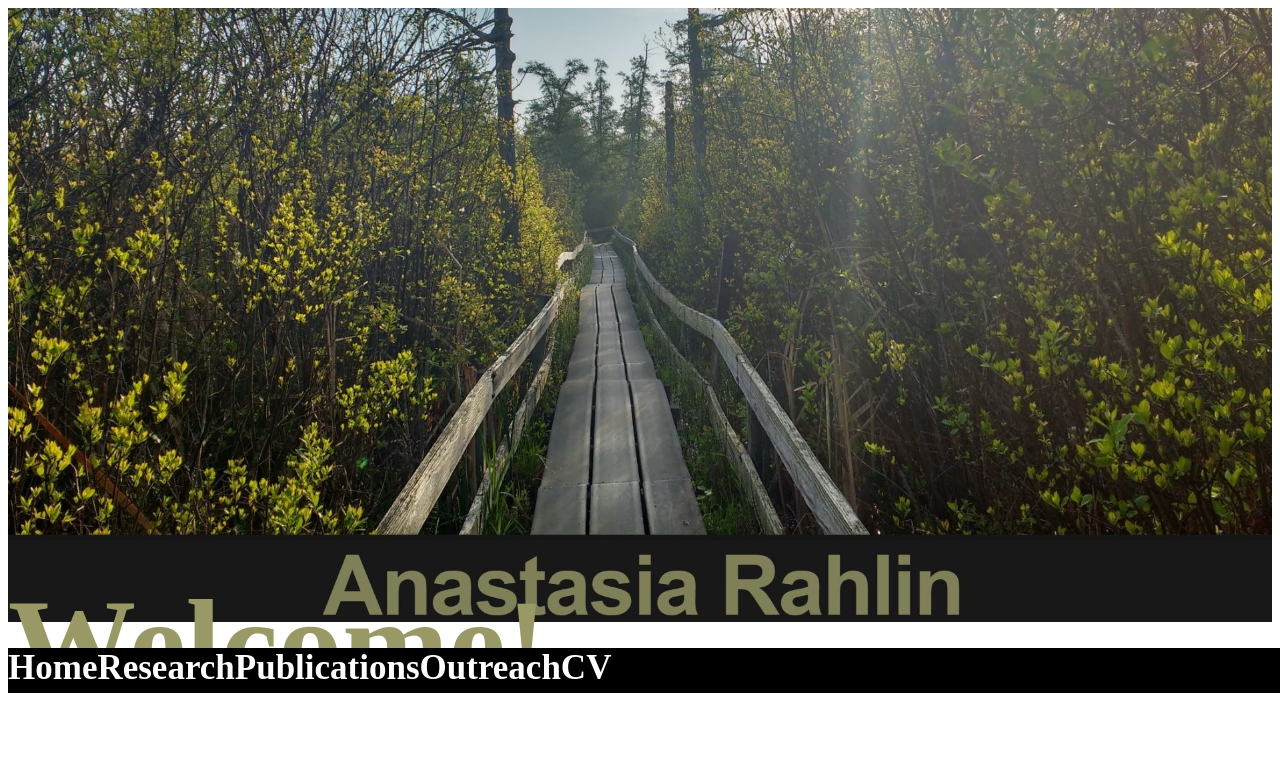
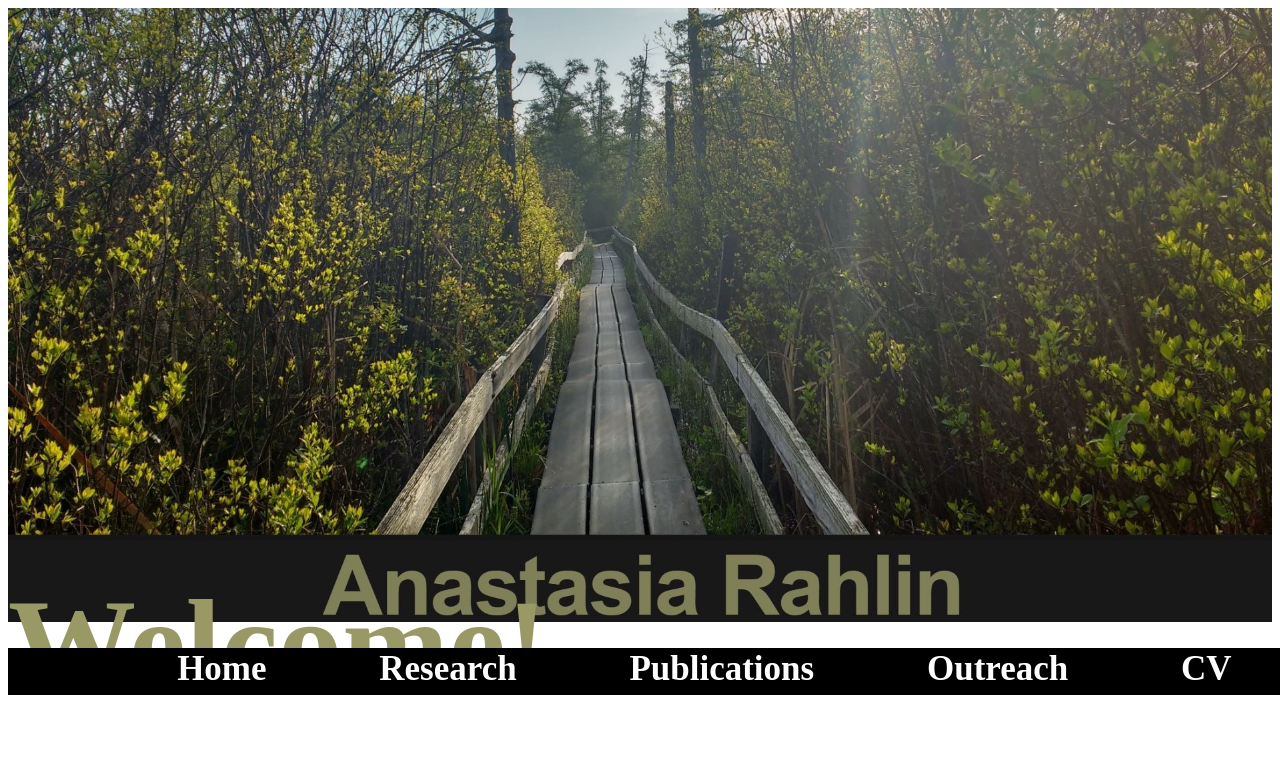
Before and after one commit to anarahlin/anarahlin.github.io, a Jekyll site: the page built from index.html, in a window 1280 px wide. Shown: the top 775 px of the page. Built offline with Jekyll 4.4.1, drawn with Linux system fonts in a browser that asks for light colours; nearby versions of some CDN libraries; the list of posts is cut into pages by our own code; comment, search, counter and statistics services are not loaded; grey boxes are pictures that could not be loaded.

Commit message:
Update nav.html

```diff
--- a/_includes/nav.html
+++ b/_includes/nav.html
@@ -102,6 +102,11 @@ h8{
   overflow: hidden;
   background-color: #000000;
   z-index: 9;
+  text-align: justify;
+  /*list-style: none; /*new addition
+  padding: 0; /*new addition*/
+  display: flex; /*new addition*/
+  justify-content: space-around; /*new addition*/
 
 }
 
@@ -117,10 +122,6 @@ h8{
   padding: 1px 14px;
   text-decoration: none;
   font-size: 20px;
-  list-style: none; /*new addition*/
-  padding: 0; /*new addition*/
-  display: flex; /*new addition*/
-  justify-content: space-around; /*new addition*/
   /*width: 100%; /* five equal-width links, 20% */
 }
 
```
